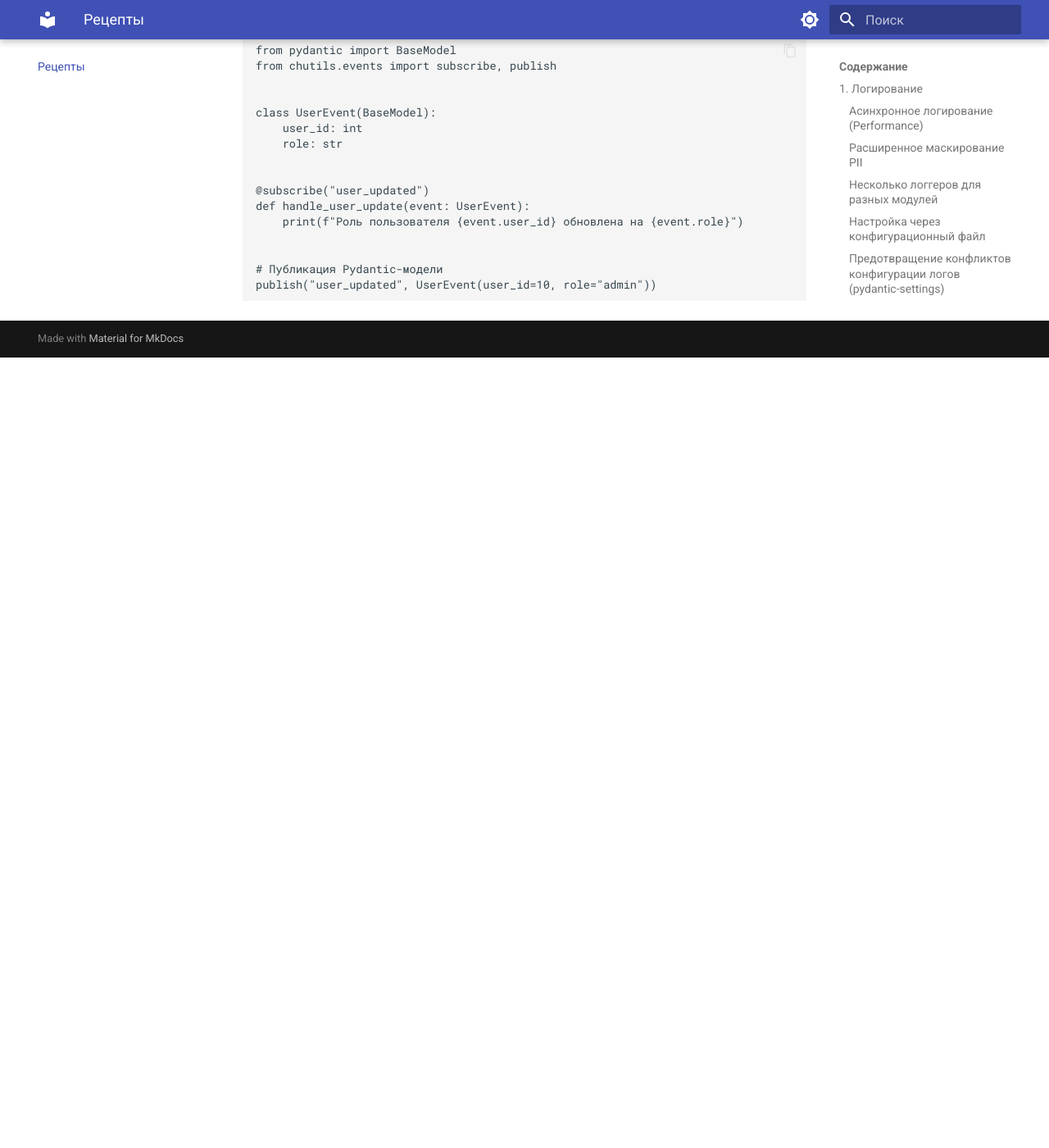
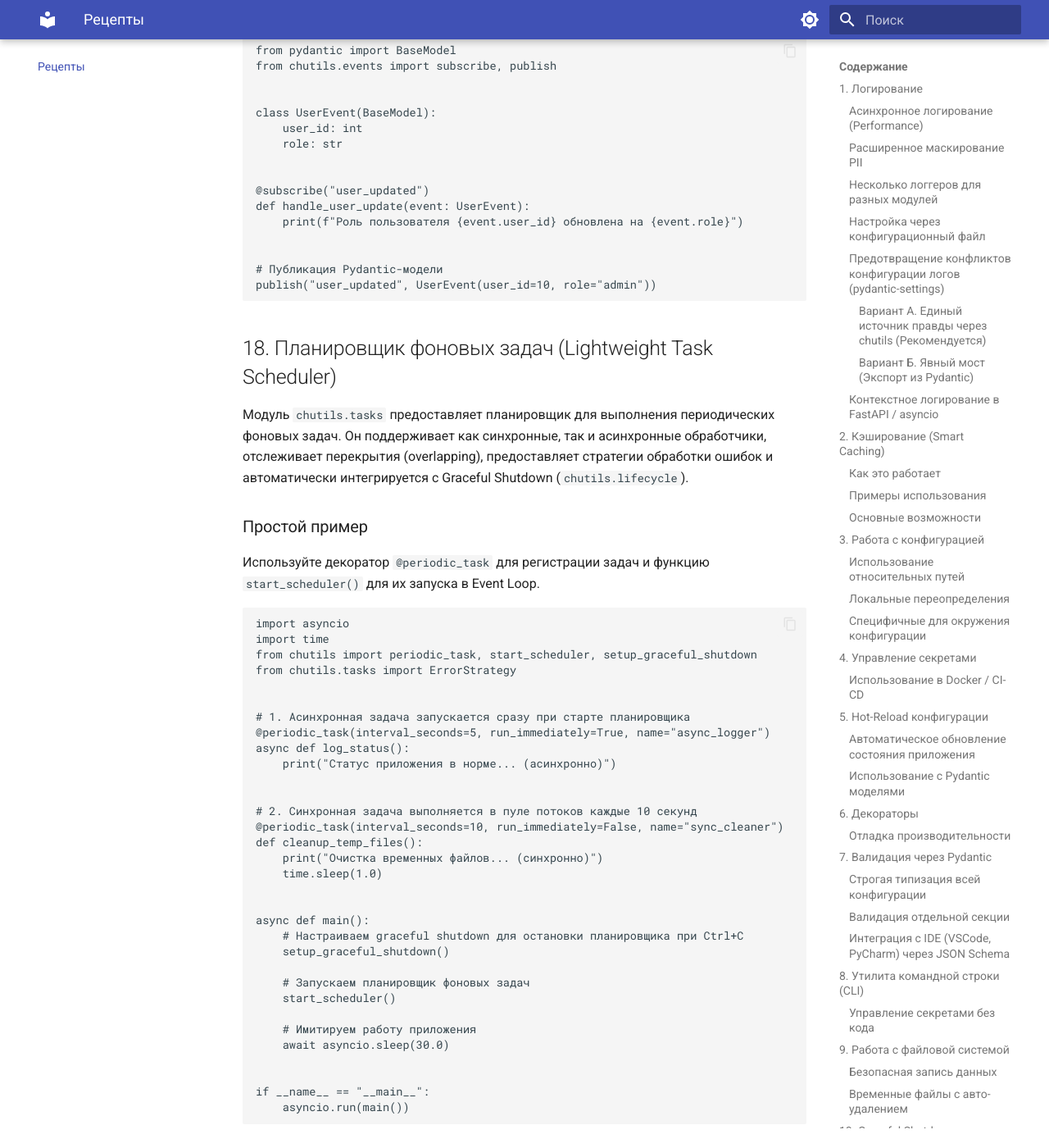
Before and after one commit to Chu4hel/chutils, an MkDocs documentation site: the page built from docs/recipes.md, in a window 1280 px wide and 1400 px high, scrolled down 19268 px. Shown: the whole window at 82% size. Built offline with MkDocs 1.6.1 and Material for MkDocs 9.7.7, drawn with Linux system fonts in a browser that asks for light colours; before the commit the page ends 19704 px from its top, so only the background shows below that; some of the changed text lies outside the part shown.

Commit message:
feat(tasks): Добавить планировщик периодических фоновых задач (Lighweight Task Scheduler)

````diff
--- a/docs/recipes.md
+++ b/docs/recipes.md
@@ -901,3 +901,78 @@ def handle_user_update(event: UserEvent):
 # Публикация Pydantic-модели
 publish("user_updated", UserEvent(user_id=10, role="admin"))
 ```
+
+## 18. Планировщик фоновых задач (Lightweight Task Scheduler)
+
+Модуль `chutils.tasks` предоставляет планировщик для выполнения периодических фоновых задач. Он поддерживает как
+синхронные, так и асинхронные обработчики, отслеживает перекрытия (overlapping), предоставляет стратегии обработки
+ошибок и автоматически интегрируется с Graceful Shutdown (`chutils.lifecycle`).
+
+### Простой пример
+
+Используйте декоратор `@periodic_task` для регистрации задач и функцию `start_scheduler()` для их запуска в Event Loop.
+
+```python
+import asyncio
+import time
+from chutils import periodic_task, start_scheduler, setup_graceful_shutdown
+from chutils.tasks import ErrorStrategy
+
+
+# 1. Асинхронная задача запускается сразу при старте планировщика
+@periodic_task(interval_seconds=5, run_immediately=True, name="async_logger")
+async def log_status():
+    print("Статус приложения в норме... (асинхронно)")
+
+
+# 2. Синхронная задача выполняется в пуле потоков каждые 10 секунд
+@periodic_task(interval_seconds=10, run_immediately=False, name="sync_cleaner")
+def cleanup_temp_files():
+    print("Очистка временных файлов... (синхронно)")
+    time.sleep(1.0)
+
+
+async def main():
+    # Настраиваем graceful shutdown для остановки планировщика при Ctrl+C
+    setup_graceful_shutdown()
+
+    # Запускаем планировщик фоновых задач
+    start_scheduler()
+
+    # Имитируем работу приложения
+    await asyncio.sleep(30.0)
+
+
+if __name__ == "__main__":
+    asyncio.run(main())
+```
+
+### Контроль перекрытия задач (Overlapping)
+
+* **По умолчанию (`overlap=False`)**: Если предыдущий запуск задачи еще не завершился к моменту наступления следующего
+  интервала, запуск пропускается (откладывается до следующего тика).
+* **Параллельный запуск (`overlap=True`)**: Задача запускается строго по интервалу, независимо от того, завершились ли
+  предыдущие запуски.
+
+```python
+# Эта задача будет запускаться каждые 2 секунды параллельно, не дожидаясь окончания
+@periodic_task(interval_seconds=2, overlap=True)
+async def parallel_task():
+    await asyncio.sleep(5.0)
+```
+
+### Стратегии обработки ошибок (ErrorStrategy)
+
+В случае сбоя задачи вы можете выбрать одну из трех стратегий:
+
+1. `IGNORE` (по умолчанию) — залогировать ошибку в `chutils.logger` и продолжить выполнение по расписанию.
+2. `STOP_TASK` — исключить сбойную задачу из расписания планировщика.
+3. `STOP_SCHEDULER` — остановить весь планировщик.
+
+```python
+@periodic_task(interval_seconds=5, error_strategy=ErrorStrategy.STOP_TASK)
+def fragile_task():
+    raise RuntimeError("Неустранимая ошибка в задаче")
+```
+
+```
--- a/src/chutils/__init__.py
+++ b/src/chutils/__init__.py
@@ -53,6 +53,7 @@ _LAZY_MAPPING = {
     'testing': ('.testing', None),
     'dev': ('.dev', None),
     'events': ('.events', None),
+    'tasks': ('.tasks', None),
 
     # config
     'get_config': ('.config', 'get_config'),
@@ -168,6 +169,11 @@ _LAZY_MAPPING = {
     'publish_async': ('.events', 'publish_async'),
     'ErrorStrategy': ('.events', 'ErrorStrategy'),
     'EventBus': ('.events', 'EventBus'),
+
+    # tasks
+    'periodic_task': ('.tasks', 'periodic_task'),
+    'start_scheduler': ('.tasks', 'start_scheduler'),
+    'stop_scheduler': ('.tasks', 'stop_scheduler'),
 }
 
 
````
Also changed, not shown: docs/api.md (+13 -0 lines), 2 other files.
